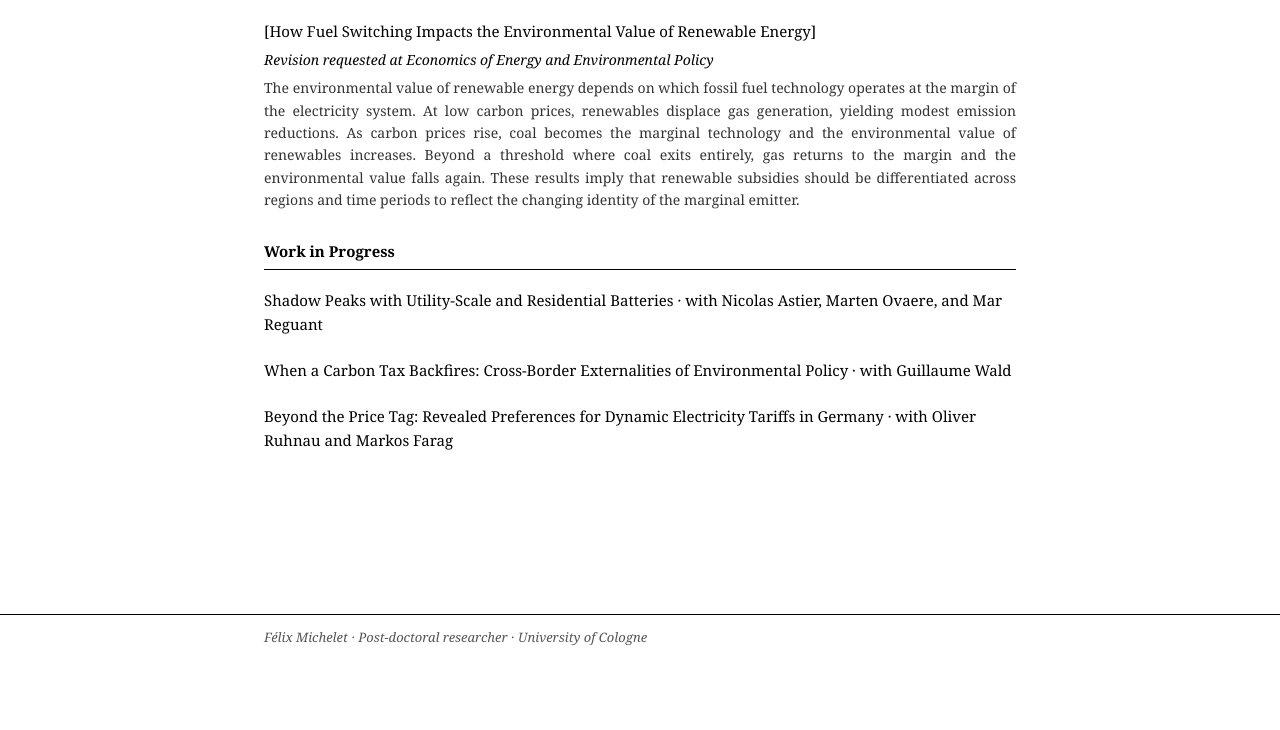
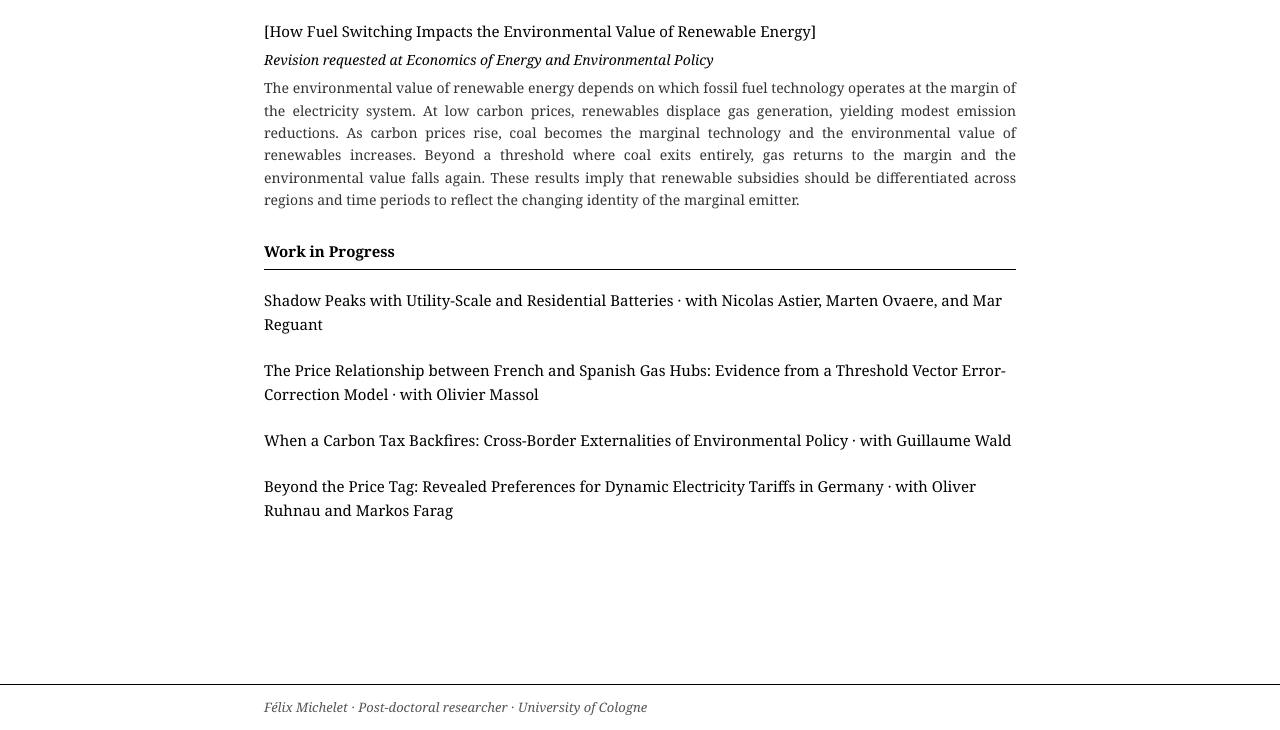
Before and after one commit to felix-michelet/felix-michelet.github.io, a plain HTML site: page research.html in a window 1280 px wide. Shown: the part 919-1649 px from the top of the page. Before the commit the page ends 1579 px from the top, so only its background shows below. Drawn offline with Linux system fonts and the light colour scheme.

Commit message:
Add Massol gas hubs paper to Work in Progress
Co-Authored-By: Claude Sonnet 4.6 <noreply@anthropic.com>

```diff
--- a/research.html
+++ b/research.html
@@ -130,6 +130,13 @@
 
     <div class="paper">
       <p class="paper-citation">
+        The Price Relationship between French and Spanish Gas Hubs: Evidence from a Threshold Vector Error-Correction Model
+        · with Olivier Massol
+      </p>
+    </div>
+
+    <div class="paper">
+      <p class="paper-citation">
         When a Carbon Tax Backfires: Cross-Border Externalities of Environmental Policy
         · with Guillaume Wald
       </p>
```
